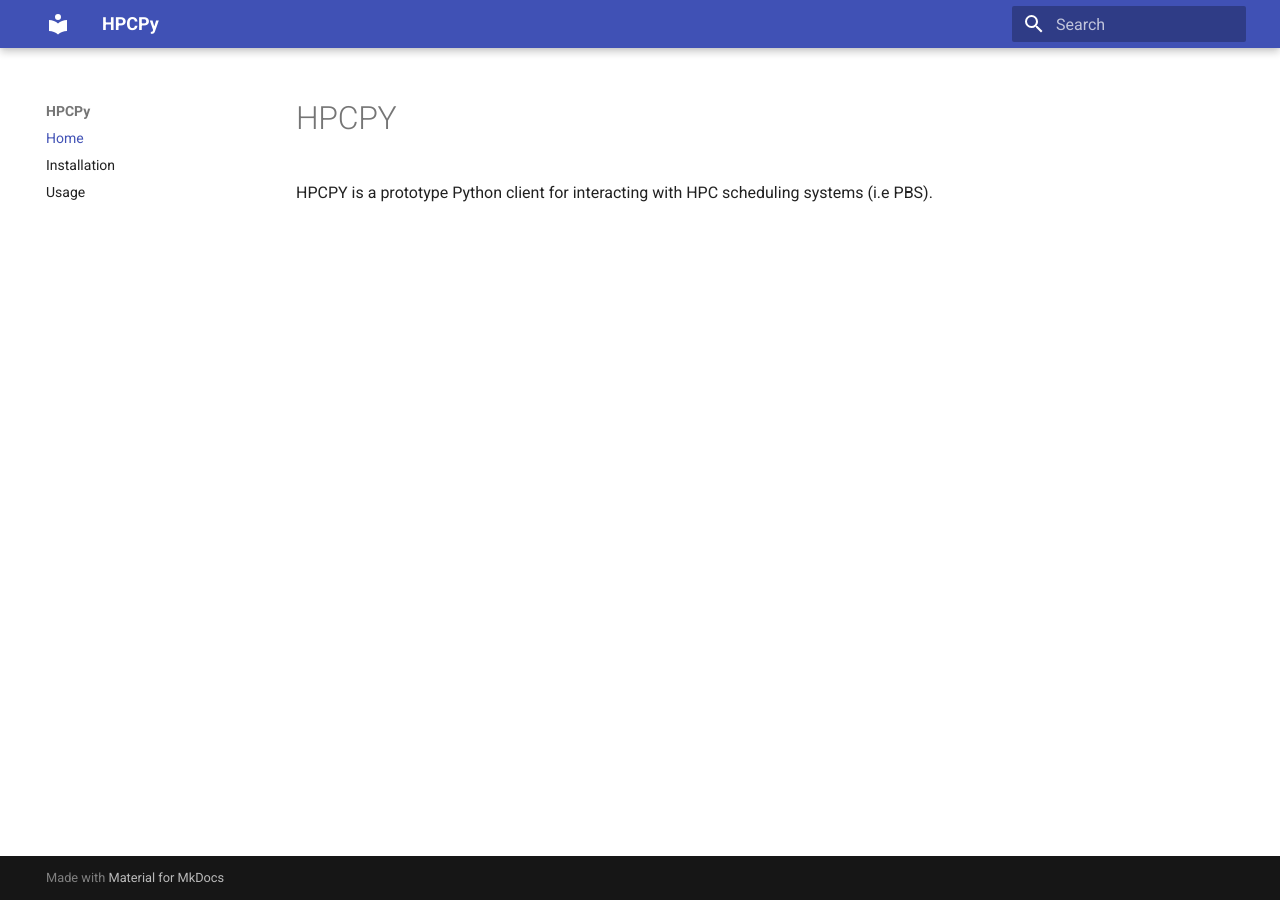
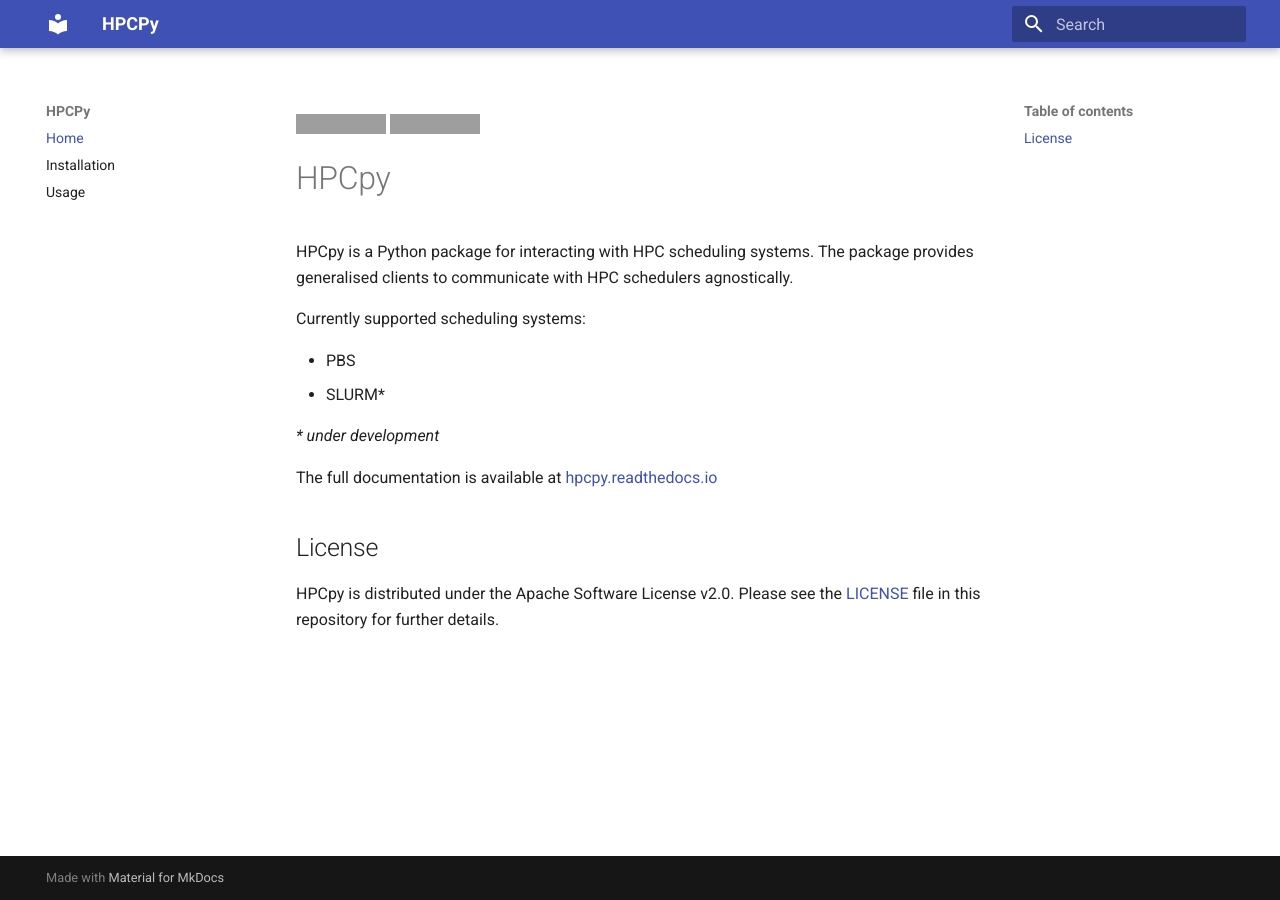
Before and after one commit to ACCESS-NRI/hpcpy, an MkDocs documentation site: the page built from docs/index.md, in a window 1280 px wide. Built offline with MkDocs 1.6.1 and Material for MkDocs 9.7.7, drawn with Linux system fonts in a browser that asks for light colours; grey boxes are pictures that could not be loaded.

Commit message:
Updated readme. Fixes #32

```diff
--- a/README.md
+++ b/README.md
@@ -1,3 +1,19 @@
-# HPCPY
+[![CI pytest](https://github.com/ACCESS-NRI/hpcpy/actions/workflows/ci_pytest.yml/badge.svg?branch=main)](https://github.com/ACCESS-NRI/hpcpy/actions/workflows/ci_pytest.yml)
+[![Documentation Status](https://readthedocs.org/projects/hpcpy/badge/?version=latest)](https://hpcpy.readthedocs.io/en/latest/?badge=latest)
 
-HPCPY is a prototype Python client for interacting with HPC scheduling systems (i.e PBS).
+# HPCpy
+
+HPCpy is a Python package for interacting with HPC scheduling systems. The package provides generalised clients to communicate with HPC schedulers agnostically.
+
+Currently supported scheduling systems:
+
+- PBS
+- SLURM*
+
+_* under development_
+
+The full documentation is available at [hpcpy.readthedocs.io](https://hpcpy.readthedocs.io)
+
+## License
+
+HPCpy is distributed under the Apache Software License v2.0. Please see the [LICENSE](https://github.com/ACCESS-NRI/hpcpy/blob/main/LICENSE) file in this repository for further details.
```
Also changed, not shown: docs/usage.md (+4 -4 lines), 1 other file.
